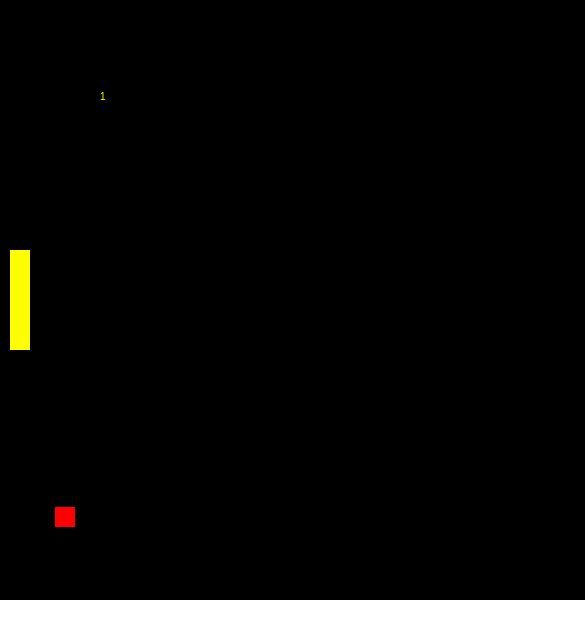
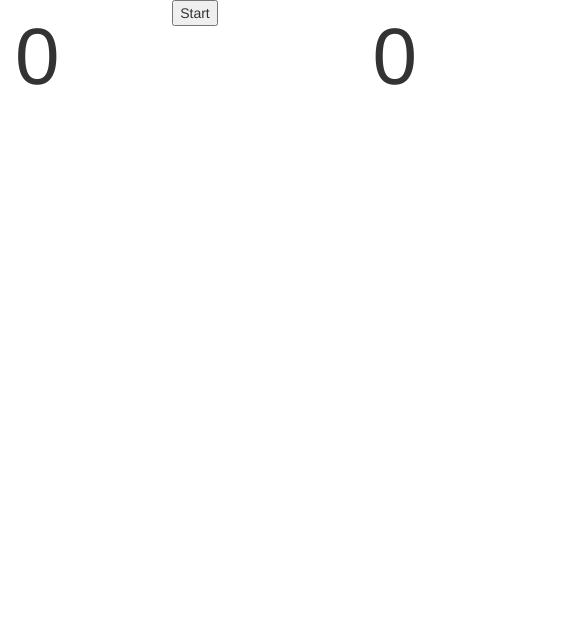
Before and after one commit to muyaszed/pongping_html5_game, a plain HTML site: page index.html in a window 390 px wide. Shown: the top 638 px of the page, 585 px wide, since content can reach past the window. Drawn offline with nearby package versions, Linux system fonts and the light colour scheme.

Commit message:
display score in html

```diff
--- a/index.html
+++ b/index.html
@@ -31,6 +31,7 @@ footer, header, hgroup, menu, nav, section {
 }
 body {
 	line-height: 1;
+
 }
 ol, ul {
 	list-style: none;
@@ -48,16 +49,68 @@ table {
 	border-spacing: 0;
 }
 
+#playerScore, #computerScore {
+  font-size: 80px;
+}
+
+
+
 
 </style>
 
 <html>
-<canvas id="gameCanvas" width="800" height="600"></canvas>
+
+<head>
+
+  <!-- Latest compiled and minified CSS -->
+<link rel="stylesheet" href="https://maxcdn.bootstrapcdn.com/bootstrap/3.3.6/css/bootstrap.min.css" integrity="sha384-1q8mTJOASx8j1Au+a5WDVnPi2lkFfwwEAa8hDDdjZlpLegxhjVME1fgjWPGmkzs7" crossorigin="anonymous">
+
+<!-- Optional theme -->
+<link rel="stylesheet" href="https://maxcdn.bootstrapcdn.com/bootstrap/3.3.6/css/bootstrap-theme.min.css" integrity="sha384-fLW2N01lMqjakBkx3l/M9EahuwpSfeNvV63J5ezn3uZzapT0u7EYsXMjQV+0En5r" crossorigin="anonymous">
+
+<script src="https://ajax.googleapis.com/ajax/libs/jquery/1.12.2/jquery.min.js"></script>
+<!-- Latest compiled and minified JavaScript -->
+<script src="https://maxcdn.bootstrapcdn.com/bootstrap/3.3.6/js/bootstrap.min.js" integrity="sha384-0mSbJDEHialfmuBBQP6A4Qrprq5OVfW37PRR3j5ELqxss1yVqOtnepnHVP9aJ7xS" crossorigin="anonymous"></script>
+</head>
+
+<body>
+
+<div class="container">
+
+<div class="row">
+  <div class="col-xs-1">
+    <div id="playerScore" class="text-center">0</div>
+  </div>
+  <div class="col-xs-10 text-center">
+
+      <canvas id="gameCanvas" width="800" height="600"></canvas>
+
+      <button id="start">Start</button>
+
+  </div>
+  <div class="col-xs-1">
+    <div id="computerScore" class="text-center">0</div>
+  </div>
+</div>
+
+
+
+
+</div>
+
+
+
+
+</body>
+
 
 </html>
 
 
 <script>
+
+document.getElementById('gameCanvas').style.display = 'none';
+
 var canvas;
 var canvasContext;
 var ballX = 50;
@@ -83,7 +136,10 @@ function calculateMousePos(evt){
   };
 };
 
-window.onload = function() {
+document.getElementById("start").addEventListener("click", gameLoop);
+function gameLoop() {
+  document.getElementById('gameCanvas').style.display = 'inline-block'
+  document.getElementById('start').style.display = 'none'
   canvas = document.getElementById('gameCanvas');
   canvasContext = canvas.getContext('2d');
   var framePerSecond = 30;
@@ -98,14 +154,17 @@ window.onload = function() {
 };
 
 function runGame() {
+
   drawEverything();
   moveEverything();
+
 }
 
 function drawEverything() {
+
   if(gameOver){
     canvasContext.fillStyle = 'black';
-    canvasContext.fillRect(0,0,canvas.width,canvas.height);
+    // canvasContext.fillRect(0,0,canvas.width,canvas.height);
 
     return;
 
@@ -119,8 +178,10 @@ function drawEverything() {
   canvasContext.fillRect(10,paddleY,20,paddleHeight);
   canvasContext.fillStyle = 'yellow';
   canvasContext.fillRect(canvas.width-30,paddleComY,20,paddleHeight);
-  canvasContext.fillText(player1Score,100,100);
-  canvasContext.fillText(player2Score,canvas.width-100,100);
+  // canvasContext.fillText(player1Score,100,100);
+  // canvasContext.fillText(player2Score,canvas.width-100,100);
+
+
 
 };
 
@@ -146,7 +207,7 @@ function ballReset(){
       gameOver = true;
     }else if(player2Score>=winPoint) {
       canvasContext.fillStyle = 'yellow';
-      canvasContext.fillText("Player 1 Win",100,100);
+      canvasContext.fillText("Computer Win",100,100);
       player1Score = 0;
       player2Score = 0;
       gameOver = true;
@@ -175,7 +236,9 @@ function moveEverything() {
   if(ballX > canvas.width-41){
     if(ballX > canvas.width-21){
       player1Score++;
+      document.getElementById('playerScore').innerHTML = player1Score;
       ballReset();
+
 
     }else if(ballY > paddleComY && ballY < paddleComY+paddleHeight) {
       speedX = -speedX;
@@ -190,6 +253,7 @@ function moveEverything() {
     if(ballX < 1) {
 
       player2Score++;
+      document.getElementById('computerScore').innerHTML = player2Score;
       ballReset();
     }else if(ballY > paddleY && ballY < paddleY+paddleHeight) {
       speedX = -speedX;
```
